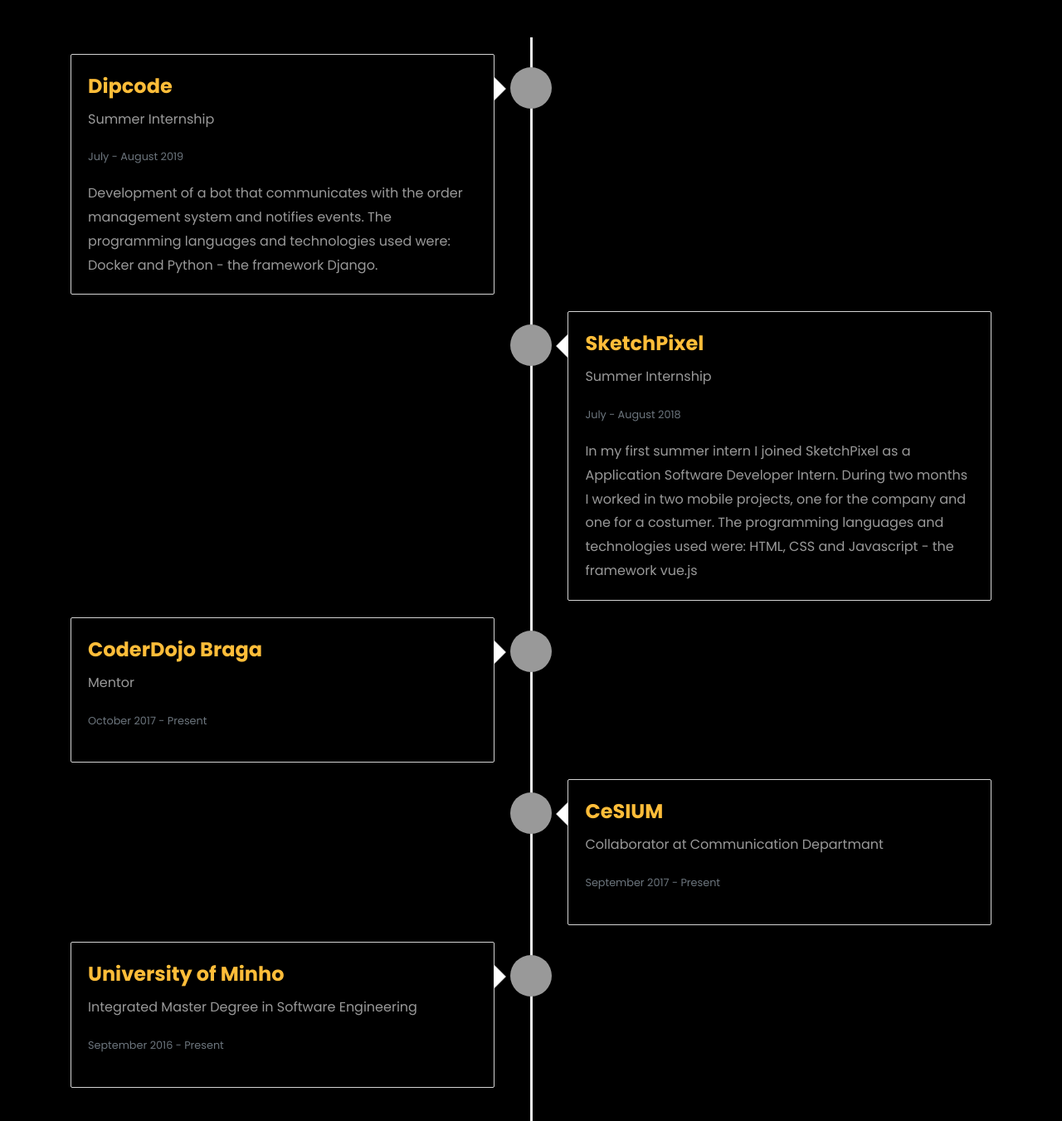
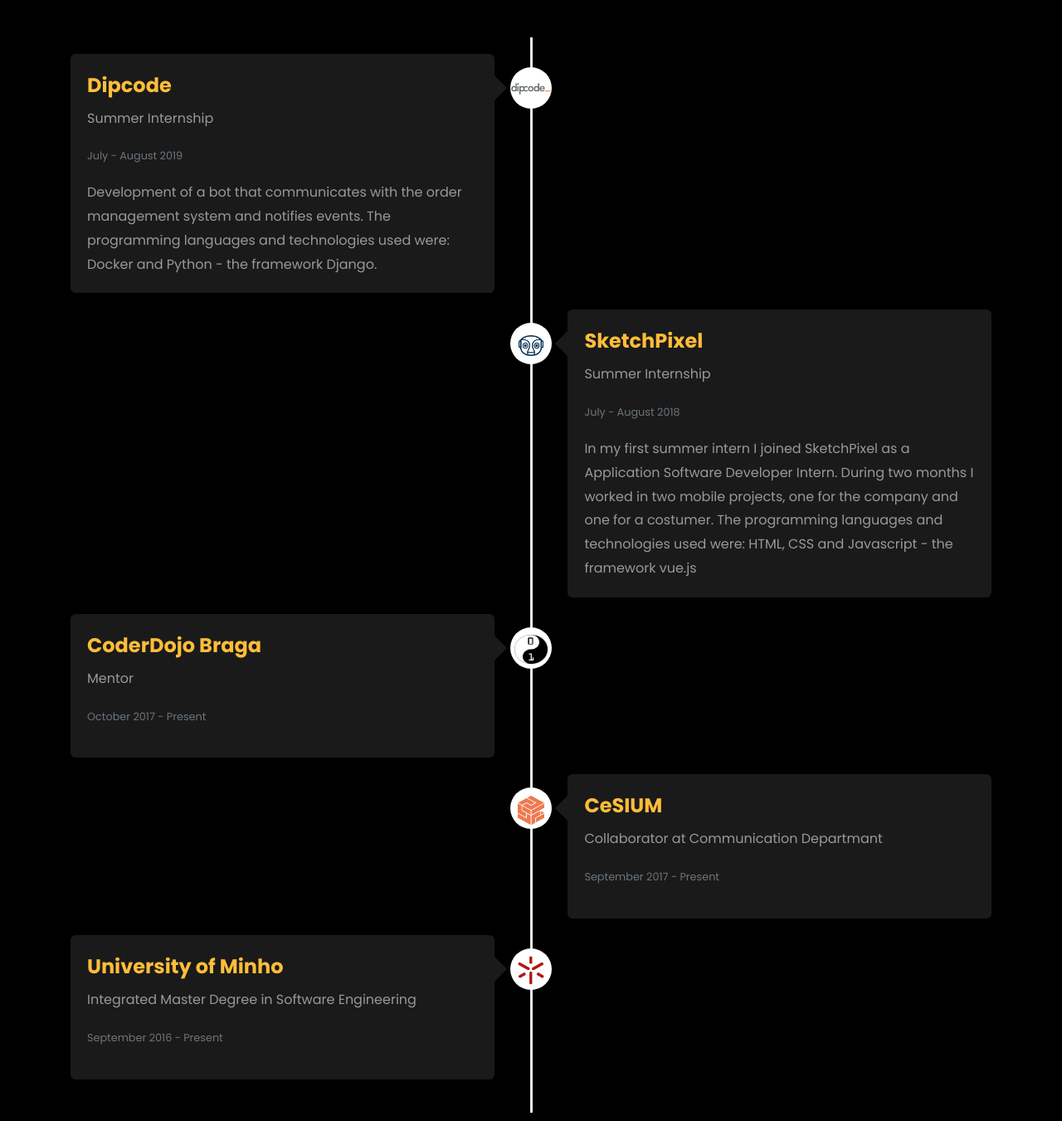
Before and after one commit to jessicalemos/jessicalemos.github.io, a plain HTML site: page index.html in a window 1280 px wide. Shown: the part 1505-2856 px from the top of the page at 83% size. Drawn offline with Linux system fonts and the light colour scheme.

Commit message:
Changed resume

```diff
--- a/index.html
+++ b/index.html
@@ -119,8 +119,8 @@
         	</div>
 		    <ul class="timeline">
 		        <li>
-		          <div class="timeline-badge"></div>
-		          <div class="timeline-panel">
+		          <div class="timeline-badge ftco-animate"><img src="images/dipcode.png"  height="20" width="50"></div>
+		          <div class="timeline-panel ftco-animate">
 		            <div class="timeline-heading">
 		              <h4 class="timeline-title"><b>Dipcode</b></h4>
 		                <p>Summer Internship</p>
@@ -132,8 +132,8 @@
 		          </div>
 		        </li>
 		        <li class="timeline-inverted">
-		          <div class="timeline-badge"></div>
-		          <div class="timeline-panel">
+		          <div class="timeline-badge ftco-animate"><img src="images/sketchpixel.png"  height="25" width="30"></div>
+		          <div class="timeline-panel ftco-animate">
 		            <div class="timeline-heading">
 		              <h4 class="timeline-title"><b>SketchPixel</b></h4>
 		               <p>Summer Internship</p>
@@ -145,8 +145,8 @@
 		          </div>
 		        </li>
 		        <li>
-		          <div class="timeline-badge"></div>
-		          <div class="timeline-panel">
+		          <div class="timeline-badge ftco-animate"><img src="images/coderdojo.png"  height="35" width="40"></div>
+		          <div class="timeline-panel ftco-animate">
 		            <div class="timeline-heading">
 		              <h4 class="timeline-title"><b>CoderDojo Braga</b></h4>
 		              <p>Mentor</p>
@@ -155,8 +155,8 @@
 		          </div>
 		        </li>
 		        <li class="timeline-inverted">
-          		  <div class="timeline-badge"></div>
-		          <div class="timeline-panel">
+          		  <div class="timeline-badge ftco-animate"><img src="images/cesium.png"  height="35" width="32"></div>
+		          <div class="timeline-panel ftco-animate">
 		            <div class="timeline-heading">
 		              <h4 class="timeline-title"><b>CeSIUM</b></h4>
 		              <p>Collaborator at Communication Departmant</p>
@@ -165,8 +165,8 @@
 		          </div>
 		        </li>
 		        <li>
-                  <div class="timeline-badge"></div>
-		          <div class="timeline-panel">
+                  <div class="timeline-badge ftco-animate"><img src="images/uminho.png"  height="35" width="32"></div>
+		          <div class="timeline-panel ftco-animate">
 		            <div class="timeline-heading">
 		             <h4 class="timeline-title"><b>University of Minho</b></h4>
 		              <p>Integrated Master Degree in Software Engineering</p>
```
Also changed, not shown: css/style.css, images/cesium.png (added), images/coderdojo.png (added), images/dipcode.png (added), images/sketchpixel.png (added), images/uminho.png (added).
